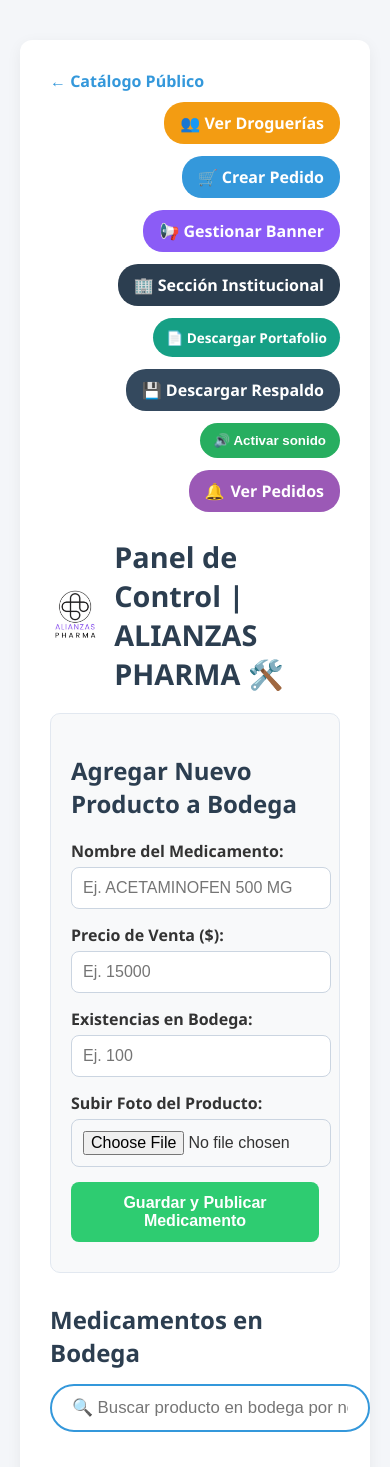
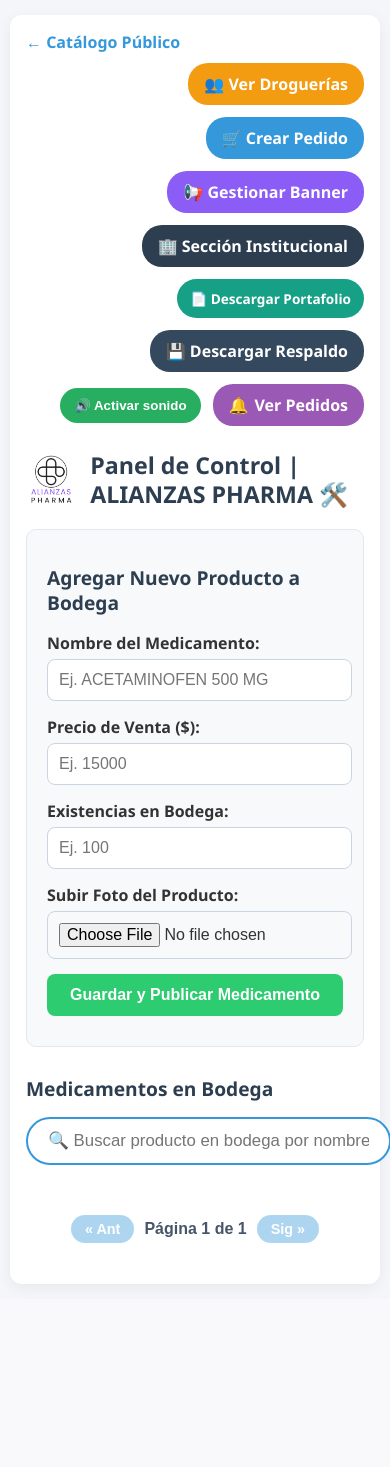
Before and after one commit to hengo25/alianzas-pharma, a Flask app: template templates/admin.html in a window 390 px wide. Shown: the top 1467 px of the page. After the commit the page ends 1287 px from the top, so only its background shows below. Run offline with Flask 3, Linux system fonts and the light colour scheme; the template is opened without the code that fills it, so the values that code supplies are empty; parts of the project's set-up code (start-up, migrations or seed data) failed here and were passed over.

Commit message:
Mejorar responsive del panel admin en celular

```diff
--- a/templates/admin.html
+++ b/templates/admin.html
@@ -43,7 +43,37 @@
         /* 🟢 ESTILOS PREMIUM PARA LA VENTANA FLOTANTE DE EDICIÓN */
         .modal-edicion { display: none; position: fixed; top: 0; left: 0; width: 100%; height: 100%; background: rgba(0,0,0,0.4); backdrop-filter: blur(4px); z-index: 99999; align-items: center; justify-content: center; }
         .modal-contenido { background: white; padding: 30px; border-radius: 16px; box-shadow: 0 10px 30px rgba(0,0,0,0.15); width: 400px; text-align: left; }
+
         @media (max-width: 700px) {
+
+            /* Ajuste general del panel en celular */
+body {
+    padding: 15px 10px !important;
+}
+
+.container {
+    width: 100% !important;
+    max-width: 100% !important;
+    padding: 16px !important;
+    box-sizing: border-box !important;
+}
+
+h1 {
+    font-size: 1.45rem !important;
+    line-height: 1.25 !important;
+}
+
+h2 {
+    font-size: 1.2rem !important;
+    line-height: 1.3 !important;
+}
+
+.modal-contenido {
+    width: calc(100% - 24px) !important;
+    max-width: 400px !important;
+    padding: 20px !important;
+    box-sizing: border-box !important;
+}
 
     /* Botón Descargar Portafolio */
     .btn-portafolio {
```
